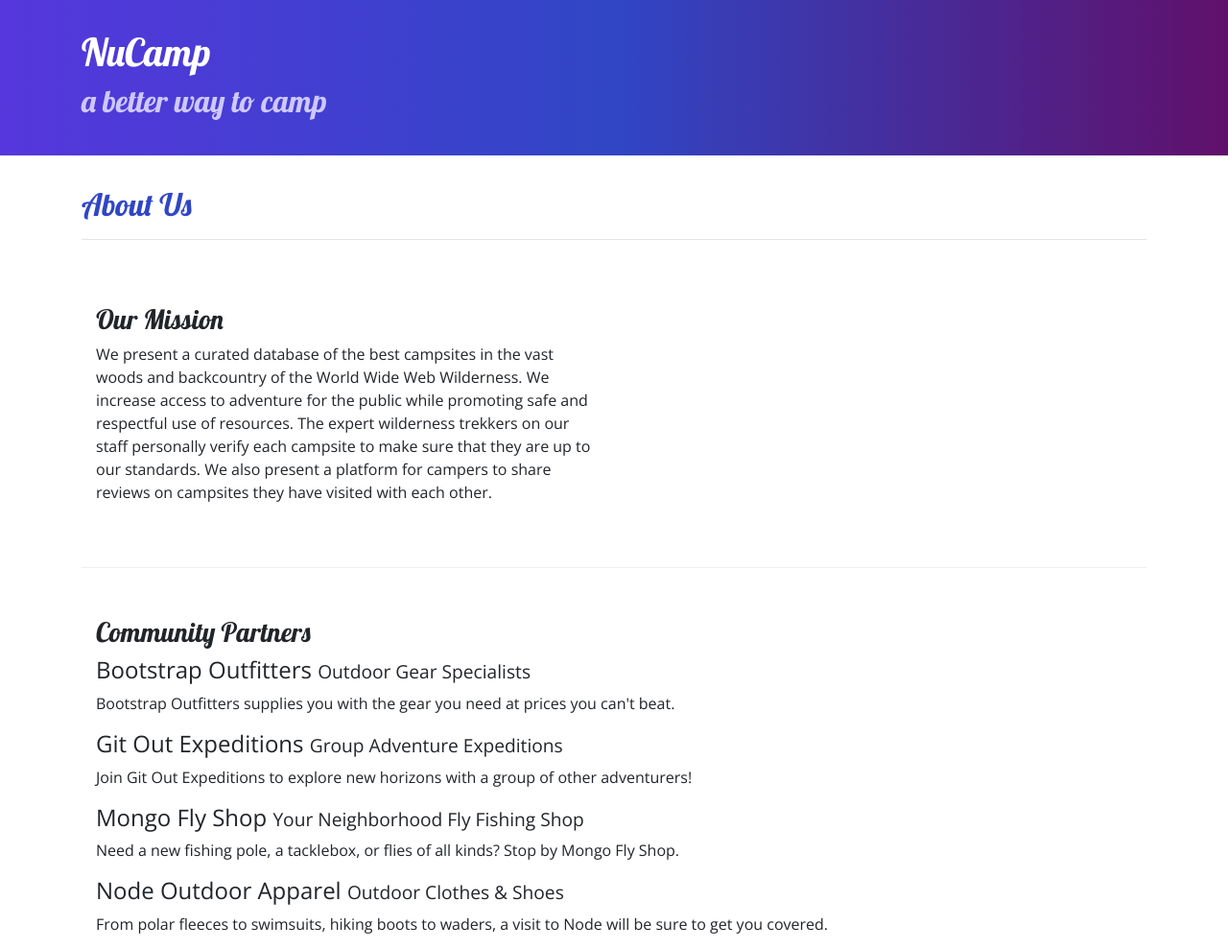
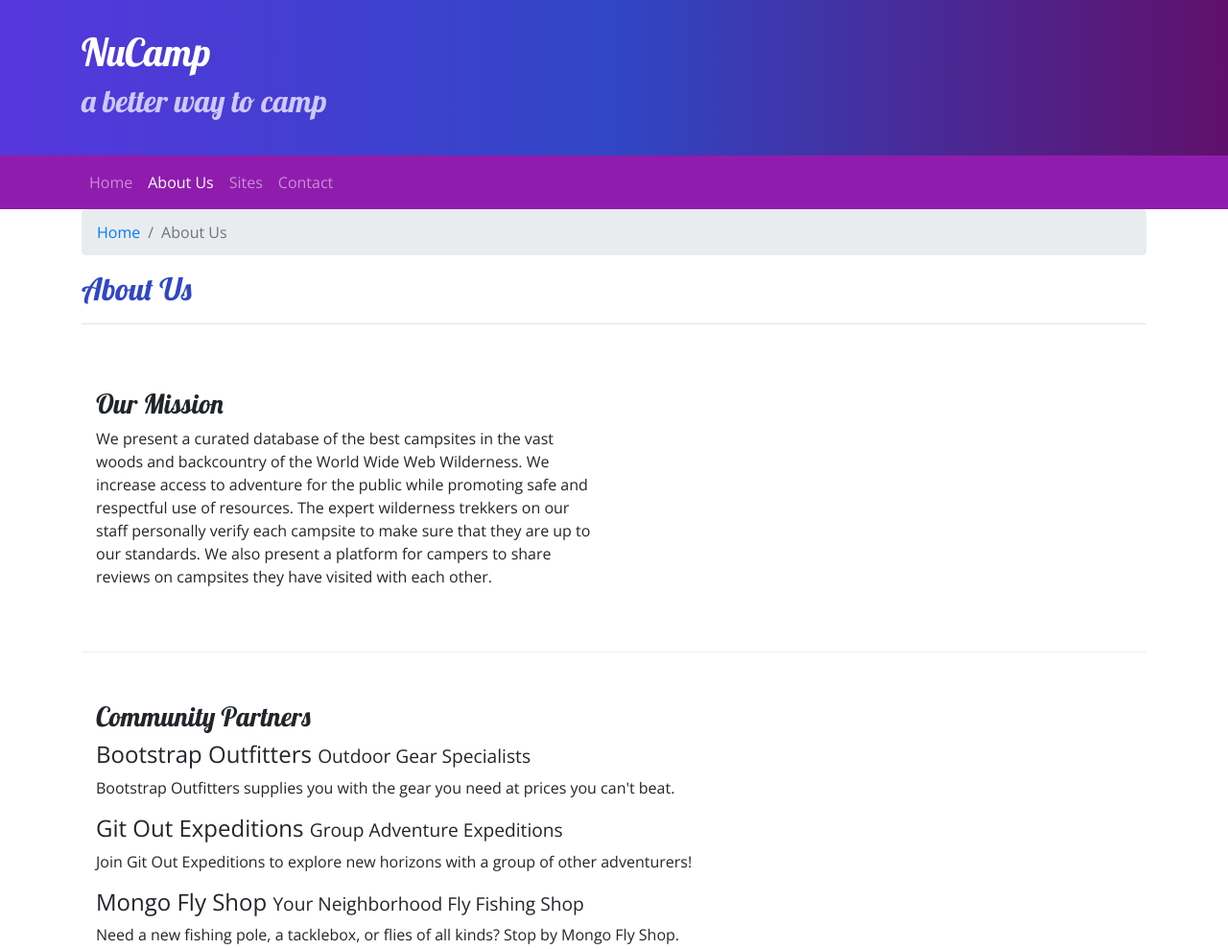
Before and after one commit to J-Moreno/BootstrapProjectSetup, a website: page about.html in a window 1280 px wide. Shown: the top 989 px of the page at 96% size. Drawn offline with nearby package versions, Linux system fonts and the light colour scheme.

Commit message:
Navbar and Breadcrumbs

```diff
--- a/about.html
+++ b/about.html
@@ -25,9 +25,45 @@
         </div>
     </header>
 
+    <Nav class="navbar navbar-expand-sm navbar-dark sticky-top">
+            <div class="container">
+                    <button class="navbar-toggler ml-auto" data-target="#nucampNavbar">
+                            <span class="navbar-toggler-icon"></span>
+                        </button>
+                        <div class="collapse navbar-collapse" id="nucampNavbar">
+                            <ul class="navbar-nav">
+                                <li class="nav-item">
+                                    <a  class="nav-link" href="index.html">
+                                        Home
+                                    </a>
+                                </li>
+                                <li class="nav-item">
+                                    <a class="nav-link active" href="#">
+                                        About Us
+                                    </a>
+                                </li>
+                                <li class="nav-item">
+                                    <a class="nav-link" href="#">
+                                        Sites
+                                    </a>
+                                </li>
+                                <li class="nav-item">
+                                    <a class="nav-link" href="#">
+                                        Contact
+                                    </a>
+                                </li>
+                            </ul>
+                        </div>
+            </div>
+        </Nav>
+
     <div class="container">
         <div class="row">
             <div class="col">
+                <ol class="breadcrumb">
+                    <li class="breadcrumb-item"><a href="index.html">Home</a></li>
+                    <li class="breadcrumb-item active">About Us</li>
+                </ol>
                <h2>About Us</h2>
                <hr />
             </div>
--- a/css/styles.css
+++ b/css/styles.css
@@ -20,6 +20,7 @@ footer {
 }
 
 .jumbotron {
+    margin: 0;
     padding: 30px;
     background-image: linear-gradient(to right, #5637DD, #3046C5, #60106B);
     color: #FFF;
@@ -30,3 +31,7 @@ footer {
     border-bottom: 1px ridge;
     min-height: 200px;
 }
+
+.navbar {
+    background-color: #901CAD;
+}
```
Also changed, not shown: index.html (+32 -0 lines).
